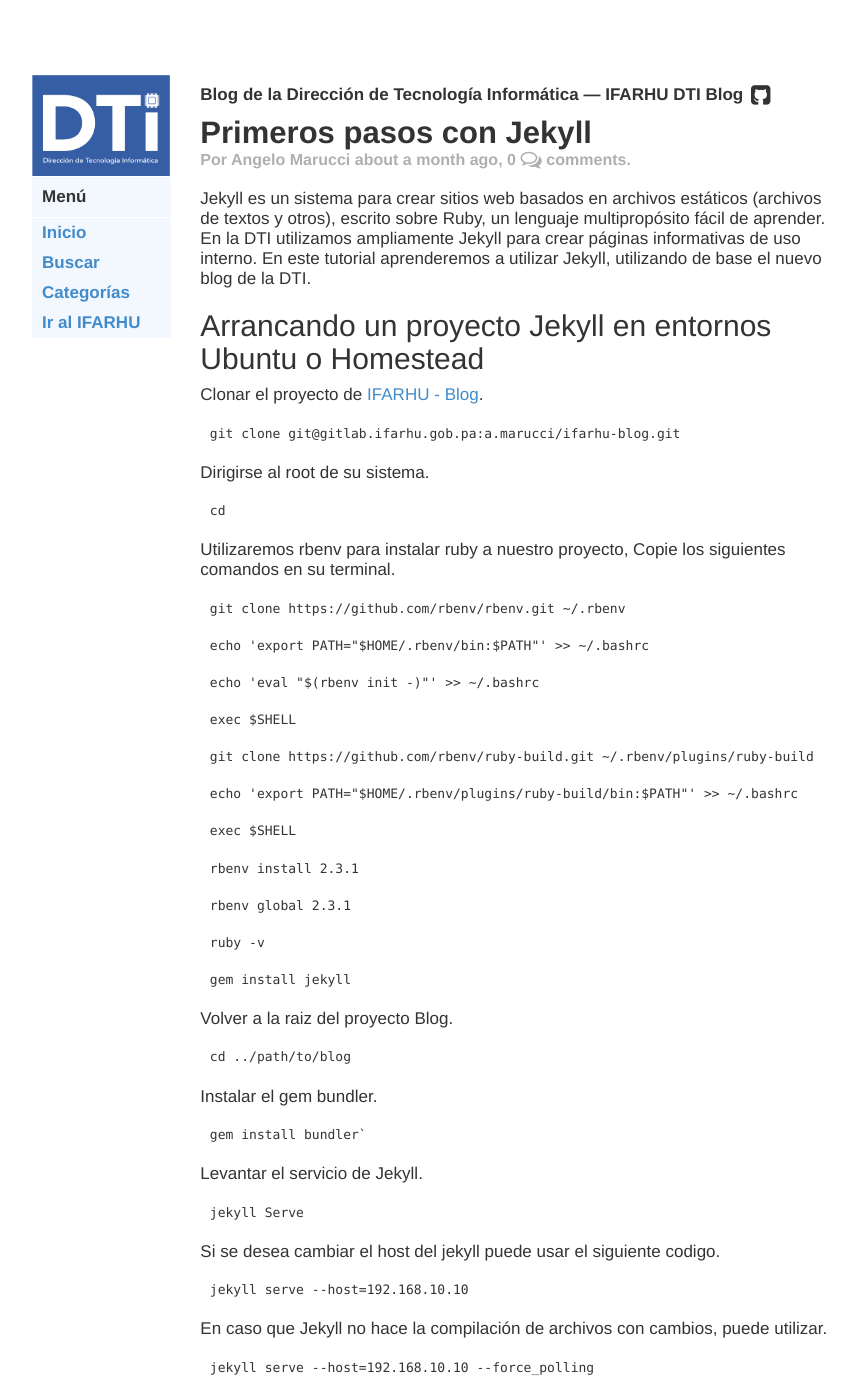
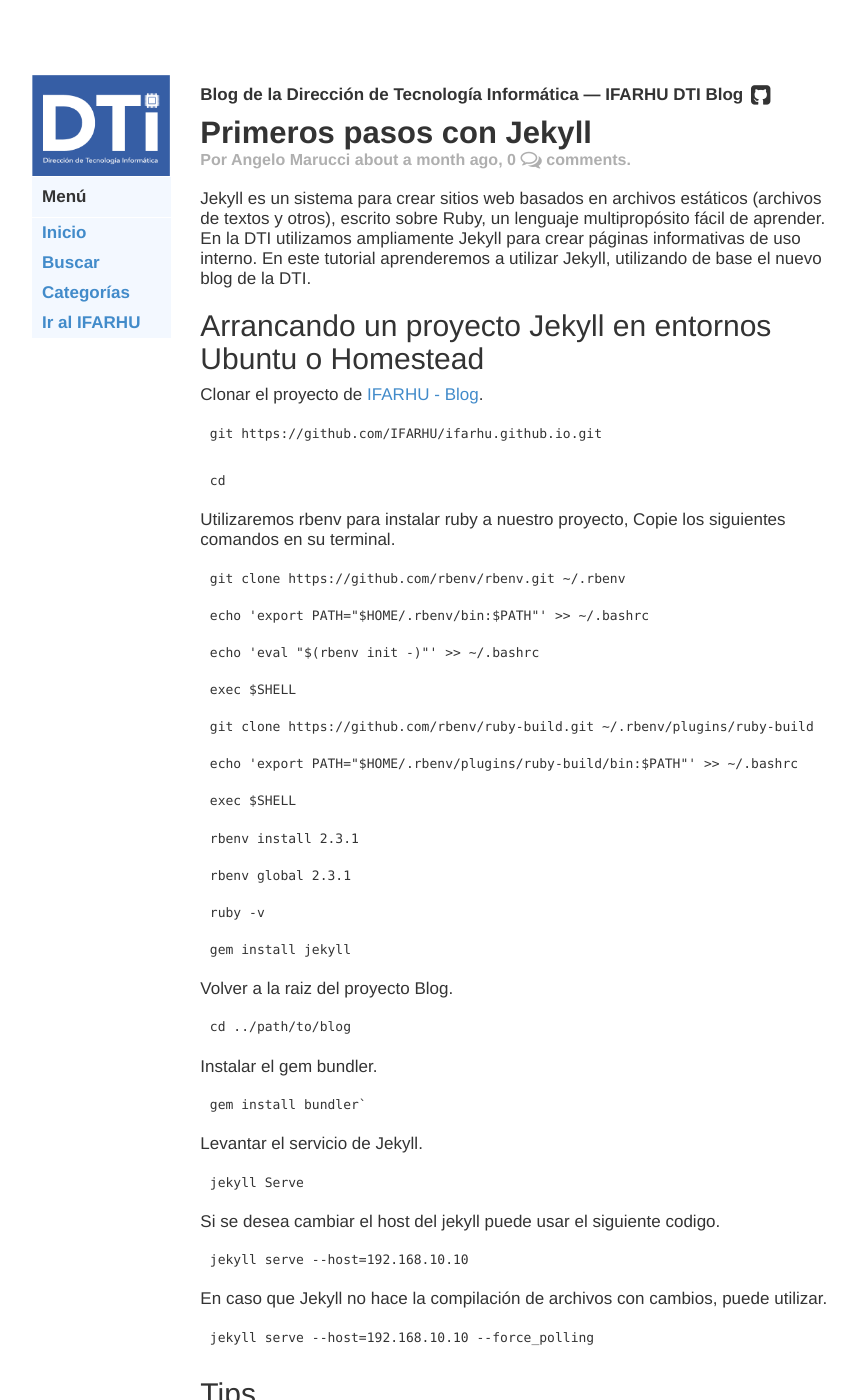
Before and after one commit to IFARHU/ifarhu.github.io, a Jekyll site: the page built from _posts/Tutoriales/2016-07-22-primeros-pasos-jekyll.md, in a window 1280 px wide and 1400 px high. Shown: the whole window, without its empty margins (193-1050 px from the left). Built offline with Jekyll 4.4.1, drawn with Linux system fonts in a browser that asks for light colours; some web fonts are replaced; Markdown is read by kramdown in place of the engine named in the settings; comment, search, counter and statistics services are not loaded; some of the changed text lies outside the part shown.

Commit message:
IB - Corecciones generales a post de primeros pasos con jekyll, arreglos de enlaces viejos, y una nueva seccion de troubleshooting / tips

```diff
--- a/_posts/Tutoriales/2016-07-22-primeros-pasos-jekyll.md
+++ b/_posts/Tutoriales/2016-07-22-primeros-pasos-jekyll.md
@@ -12,13 +12,11 @@ Jekyll es un sistema para crear sitios web basados en archivos estáticos (archi
 
 ## Arrancando un proyecto Jekyll en entornos Ubuntu o Homestead
 
-Clonar el proyecto de [IFARHU - Blog](git@github.com:IFARHU/IFARHU.git).
+Clonar el proyecto de [IFARHU - Blog](https://github.com/IFARHU/ifarhu.github.io).
 
 ~~~
-git clone git@gitlab.ifarhu.gob.pa:a.marucci/ifarhu-blog.git
+git https://github.com/IFARHU/ifarhu.github.io.git
 ~~~
-
-Dirigirse al root de su sistema.
 
 ~~~
 cd
@@ -83,6 +81,8 @@ jekyll serve --host=192.168.10.10 --force_polling
 ## Tips
 Recuerde que puede bajar el servicio jekyll en cualquier momento con los siguientes comandos:
 
+
+
 ~~~
 cmd + c
 ~~~
@@ -94,3 +94,9 @@ ctrl + c
 ~~~
 
 Normalmente se baja el servicio jekyll cuando se requiere que se actualize alguna configuración colocada en el en *_config.yml*.
+
+~~~
+bundle exec jekyll serve --host=192.168.10.10
+~~~
+
+En caso que se esté utilizando ruby bundle, entonces debe anexar el siguiente prefijo a los comandos de jekyll.
```
